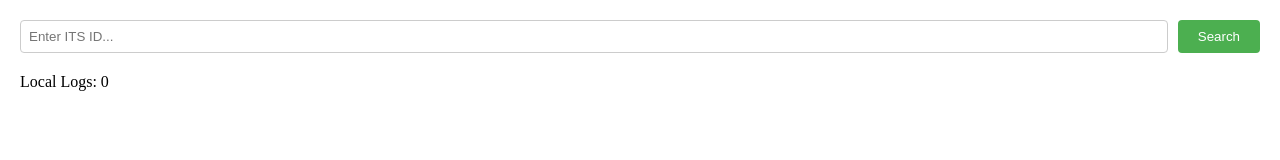
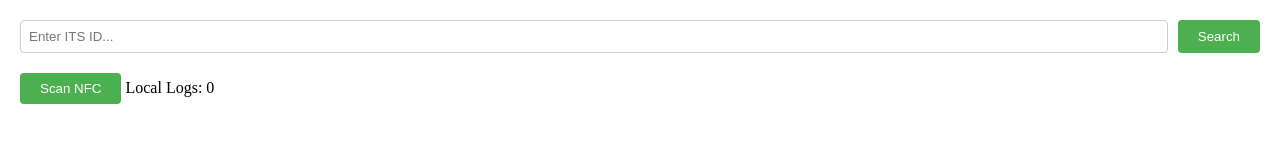
Before and after one commit to tkmhaideryindore/pdemo, a plain HTML site: page index.html in a window 1280 px wide. Drawn offline with Linux system fonts and the light colour scheme.

Commit message:
Update index.html

```diff
--- a/index.html
+++ b/index.html
@@ -18,6 +18,7 @@
       <!--<button onclick="clearLogs()" class="log-btn clear-btn">Clear Local Logs</button>-->
       <!--<button onclick="openGoogleSheet()" class="log-btn view-btn">View All Logs</button>-->
       <!--<button onclick="testGoogleSheetsLogging()" class="log-btn test-btn">Test Sheets Logging</button>-->
+      <button id="nfcButton">Scan NFC</button>
       <span id="logCount" class="log-count">Local Logs: 0</span>
     </div>
   </div>
```
